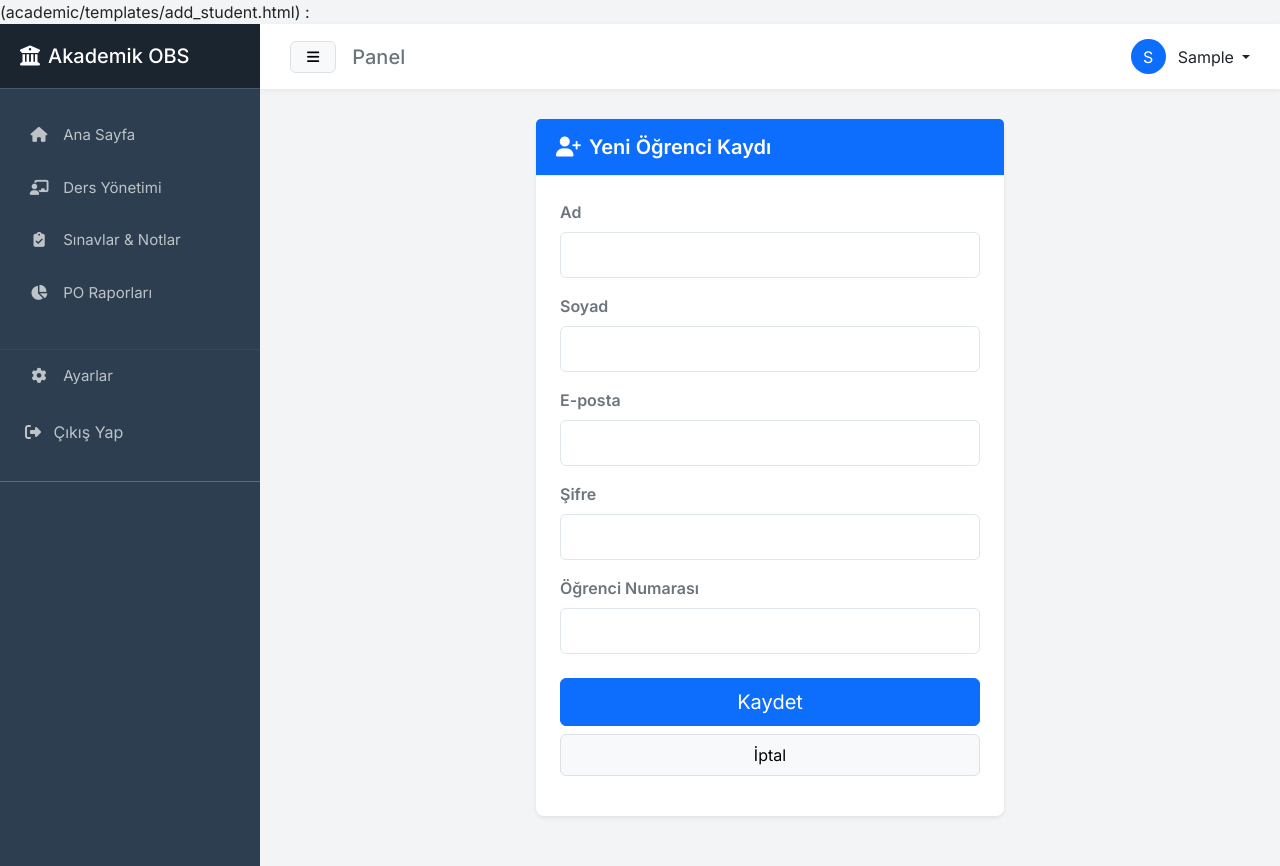
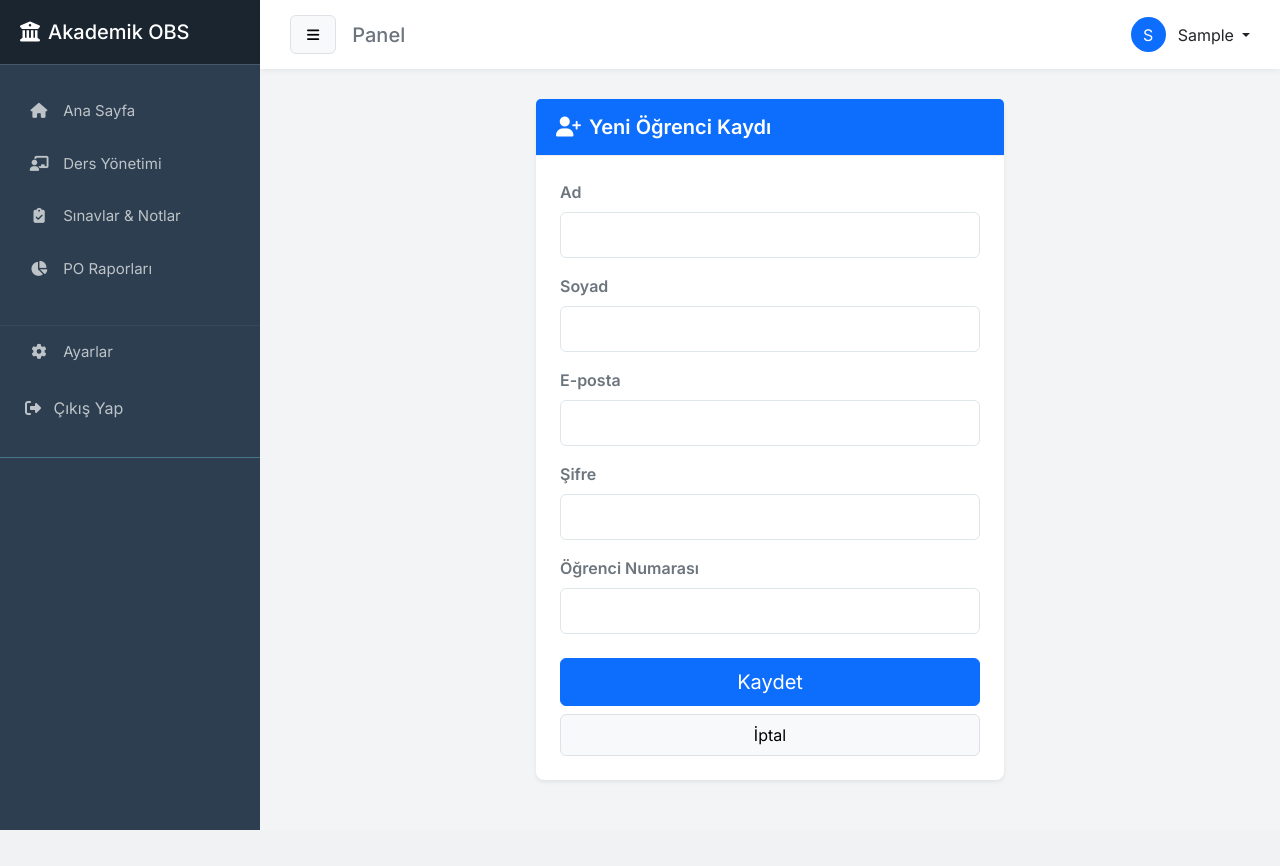
Before and after one commit to kadirgullukaya/student-competency-analytics, a Django app: page /department/students/add/ in a window 1280 px wide. After the commit the page ends 830 px from the top, so only its background shows below. Run offline with Django 5.2, Linux system fonts and the light colour scheme; the visitor is signed in with stand-in values (Sample User, id 1).

Commit message:
ogrenci ekleme hatası duzeltme

```diff
--- a/academic/templates/add_student.html
+++ b/academic/templates/add_student.html
@@ -1,5 +1,3 @@
-(academic/templates/add_student.html) :
-
 {% extends 'base.html' %}
 {% block title %}Öğrenci Ekle{% endblock %}
 
```
